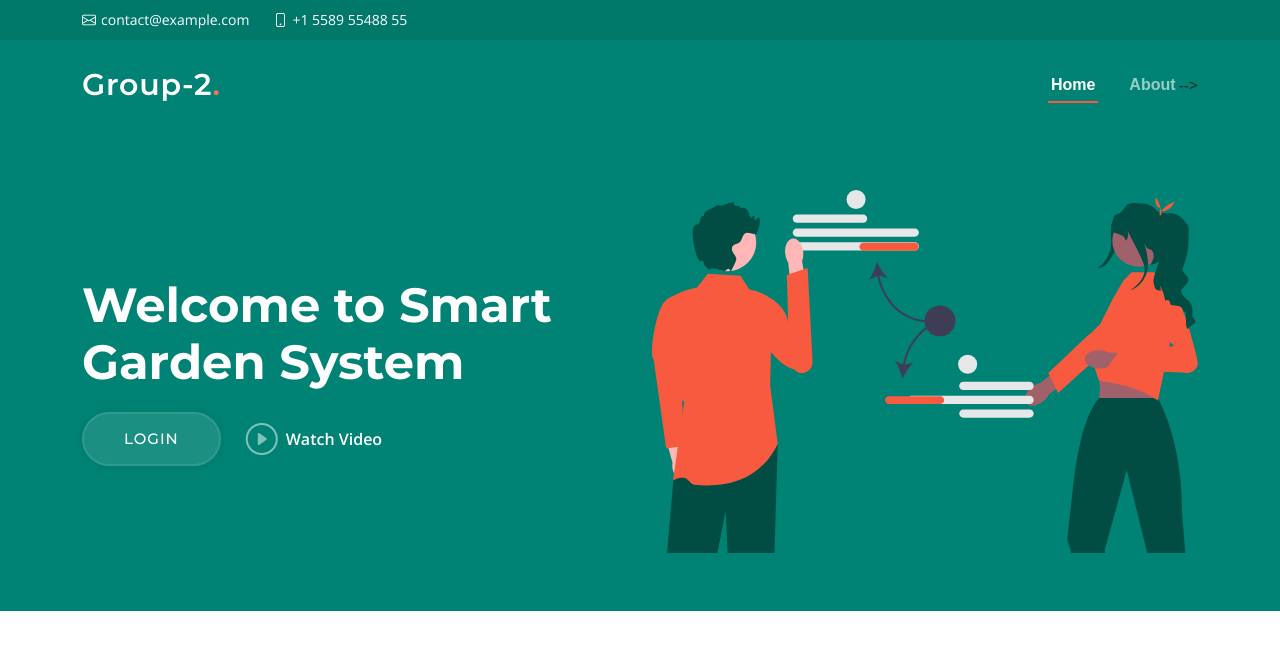
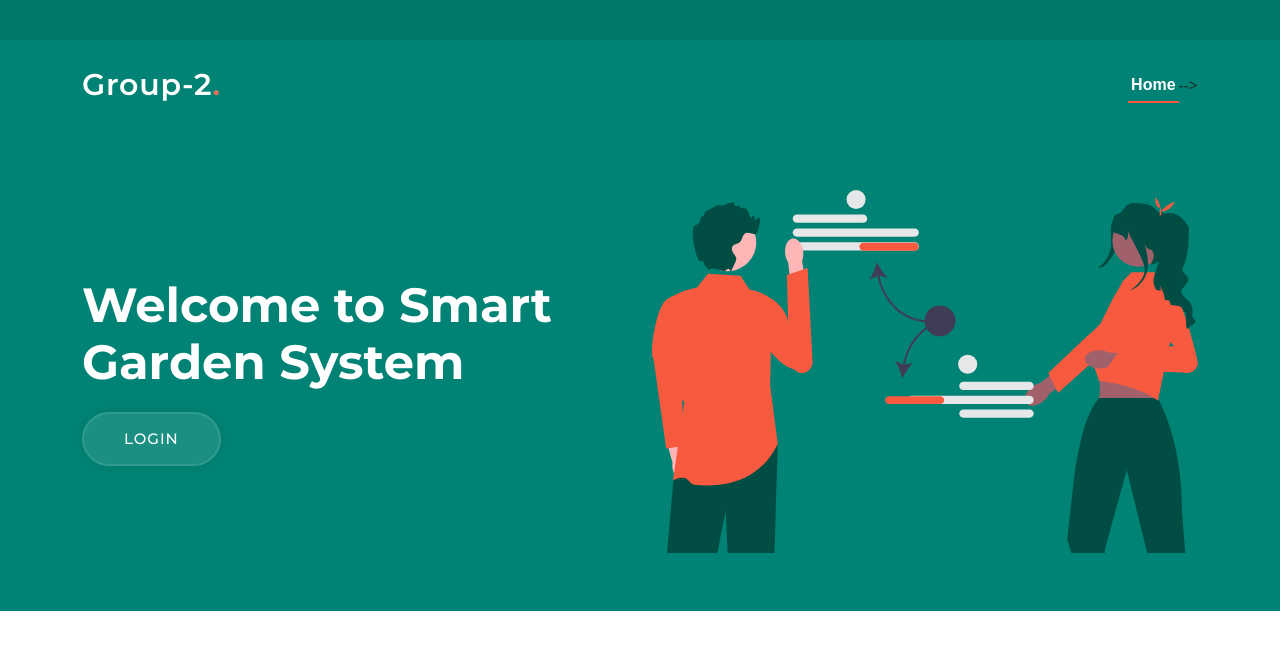
Before and after one commit to techcodebhavesh/iotcp, a plain HTML site: page index.html in a window 1280 px wide. Drawn offline with nearby package versions, Linux system fonts and the light colour scheme.

Commit message:
Update index.html

```diff
--- a/index.html
+++ b/index.html
@@ -42,10 +42,7 @@
   <!-- ======= Header ======= -->
   <section id="topbar" class="topbar d-flex align-items-center">
     <div class="container d-flex justify-content-center justify-content-md-between">
-      <div class="contact-info d-flex align-items-center">
-        <i class="bi bi-envelope d-flex align-items-center"><a href="mailto:contact@example.com">contact@example.com</a></i>
-        <i class="bi bi-phone d-flex align-items-center ms-4"><span>+1 5589 55488 55</span></i>
-      </div>
+
 
     </div>
   </section><!-- End Top Bar -->
@@ -61,7 +58,7 @@
       <nav id="navbar" class="navbar">
         <ul>
           <li><a href="#hero">Home</a></li>
-          <li><a href="#about">About</a></li>
+
          <!-- <li><a href="#services">Services</a></li>
           <li><a href="#portfolio">Portfolio</a></li>
           <li><a href="#team">Team</a></li>
@@ -103,7 +100,7 @@
 
           <div class="d-flex justify-content-center justify-content-lg-start">
             <a href="IOTlogin.html" class="btn-get-started">LOGIN</a>
-            <a href="https://www.youtube.com/watch?v=LXb3EKWsInQ" class="glightbox btn-watch-video d-flex align-items-center"><i class="bi bi-play-circle"></i><span>Watch Video</span></a>
+
           </div>
         </div>
 <div class="col-lg-6 order-1 order-lg-2">
```
